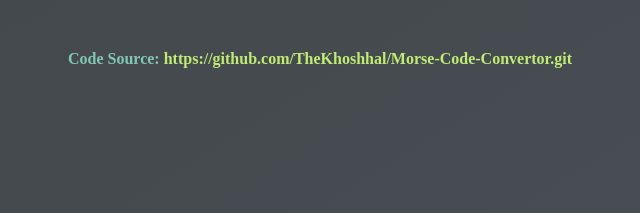
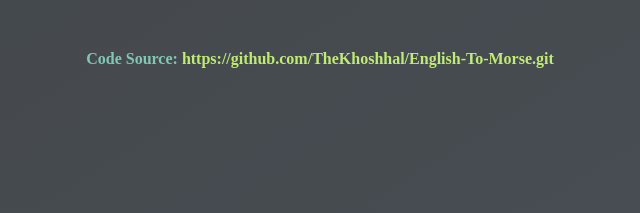
Before and after one commit to TheKhoshhal/English-To-Morse, a plain HTML site: page profile.html in a window 1280 px wide. Shown: the part 230-443 px from the top of the page, 320-960 px from the left. Drawn offline with Linux system fonts and the light colour scheme.

Commit message:
link updated

```diff
--- a/profile.html
+++ b/profile.html
@@ -47,8 +47,8 @@
 
     <h4>
       Code Source:
-      <a href="https://github.com/TheKhoshhal/Morse-Code-Convertor.git"
-        >https://github.com/TheKhoshhal/Morse-Code-Convertor.git</a
+      <a href="https://github.com/TheKhoshhal/English-To-Morse.git"
+        >https://github.com/TheKhoshhal/English-To-Morse.git</a
       >
     </h4>
 
```
